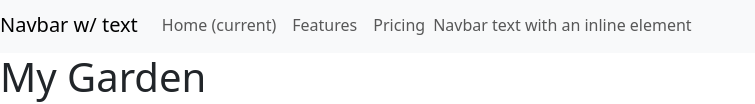
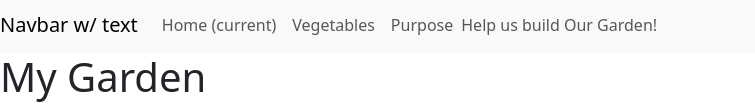
Before and after one commit to Aestheticfoliage/OurGarden, a website: page index.html in a window 1280 px wide. Shown: the part 259-363 px from the top of the page, without its empty margins (0-755 px from the left). Drawn offline with nearby package versions, Linux system fonts and the light colour scheme.

Commit message:
changed some of the words in navbar

```diff
--- a/index.html
+++ b/index.html
@@ -25,14 +25,14 @@
 			  <a class="nav-link" href="#">Home <span class="sr-only">(current)</span></a>
 			</li>
 			<li class="nav-item">
-			  <a class="nav-link" href="#">Features</a>
+			  <a class="nav-link" href="#">Vegetables</a>
 			</li>
 			<li class="nav-item">
-			  <a class="nav-link" href="#">Pricing</a>
+			  <a class="nav-link" href="#">Purpose</a>
 			</li>
 		  </ul>
 		  <span class="navbar-text">
-			Navbar text with an inline element
+			Help us build Our Garden!
 		  </span>
 		</div>
 	  </nav>
```
